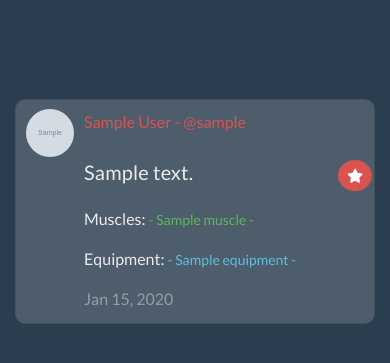
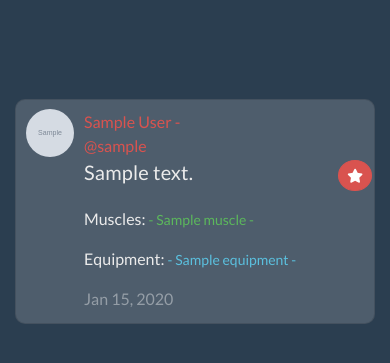
Before and after one commit to jbenjoy2/swolemate, a Flask app: template templates/show_post.html in a window 390 px wide. Shown: the part 57-420 px from the top of the page. Run offline with Flask 2, Linux system fonts and the light colour scheme; the visitor is signed in with stand-in values (Sample User, id 1); tables that the repository leaves empty hold one stand-in row (values such as "Sample post"); the template is opened without the code that fills it: values that come from a table or form of the project are taken from there, most other values are stand-ins (such as "Sample title", 1, 10 or a date in 2020); grey boxes marked "Sample" are stand-in pictures; some libraries are stand-ins or nearby versions.

Commit message:
fixing some responsive design issues

```diff
--- /dev/null
+++ b/google_auth.py
@@ -0,0 +1,5 @@
+from authlib.integrations.flask_client import OAuth
+
+
+id = '68392004616-tj0jco6efikrqfn9p52b604oc8hn9vql.apps.googleusercontent.com'
+secret = 'X1M_cmpQDgit6r0rBVFCZt1G'
--- a/static/app.css
+++ b/static/app.css
@@ -311,10 +311,6 @@ nav + .container {
 	margin-top: 3px;
 }
 
-#posts.no-hover .post-heading .btn:not(#like) {
-	min-width: 105px;
-}
-
 #like {
 	position: absolute;
 	top: 60px;
--- a/templates/show_post.html
+++ b/templates/show_post.html
@@ -12,8 +12,8 @@
             <img src="{{ post.user.image_url }}" alt="" class="timeline-image">
           </a>
           <div class="post-area w-75">
-            <div class="post-heading">
-              <a href="/user/{{ post.user.id }}"> {{post.user.first_name}}  {{post.user.last_name}} - @{{ post.user.username }}</a>
+            <div class="post-heading row">
+              <a href="/user/{{ post.user.id }}" class='col-8'> {{post.user.first_name}}  {{post.user.last_name}} - @{{ post.user.username }}</a>
               {% if 'current_user' in session %}
                 {% if session['current_user'] == post.user.id %}
                   <form method="POST"
```
Also changed, not shown: 1 other file.
